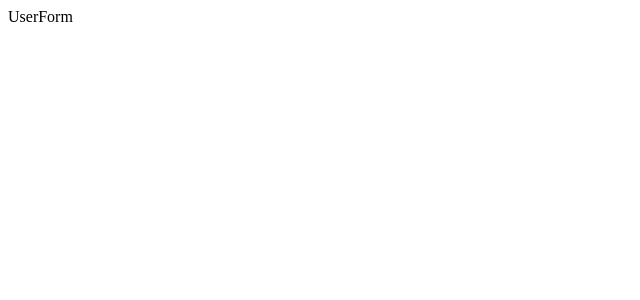
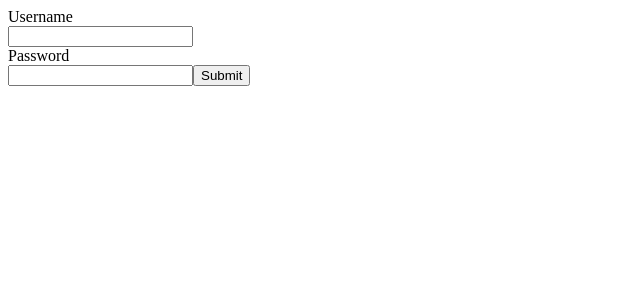
Before and after one commit to johnmarion1126/auth, a React (Create React App) app in the folder frontend/: page / in a window 1280 px wide. Shown: the top 300 px of the page, without its empty margins (0-640 px from the left). Built offline with nearby package versions, Linux system fonts and the light colour scheme.

Commit message:
Create a simple form for name and password

```diff
--- a/frontend/src/components/Forms/UserForm.js
+++ b/frontend/src/components/Forms/UserForm.js
@@ -1,9 +1,52 @@
-import React from 'react';
+import React, { useState } from 'react';
 
-const UserForm = () => (
-  <div>
-    UserForm
-  </div>
-);
+const UserForm = () => {
+  const [username, setUsername] = useState('');
+  const [password, setPassword] = useState('');
 
+  const [result, setResult] = useState('');
+
+  const handleUsernameChange = (event) => {
+    setUsername(event.target.value);
+  };
+
+  const handlePasswordChange = (event) => {
+    setPassword(event.target.value);
+  };
+
+  const handleSubmit = (event) => {
+    event.preventDefault();
+    setResult(`Username: ${username} Password: ${password}`);
+    setUsername('');
+    setPassword('');
+  };
+
+  return (
+    <form>
+      <div>Username</div>
+      <input
+        type="text"
+        value={username}
+        onChange={handleUsernameChange}
+      />
+      <div>Password</div>
+      <input
+        type="text"
+        value={password}
+        onChange={handlePasswordChange}
+      />
+      <button
+        type="submit"
+        onClick={handleSubmit}
+      >
+        Submit
+      </button>
+      {result}
+    </form>
+  );
+};
 export default UserForm;
+
+// TODO: Finish user form
+// https://fullstackopen.com/en/part1/a_more_complex_state_debugging_react_apps
+// https://fullstackopen.com/en/part1/component_state_event_handlers#event-handling
```
